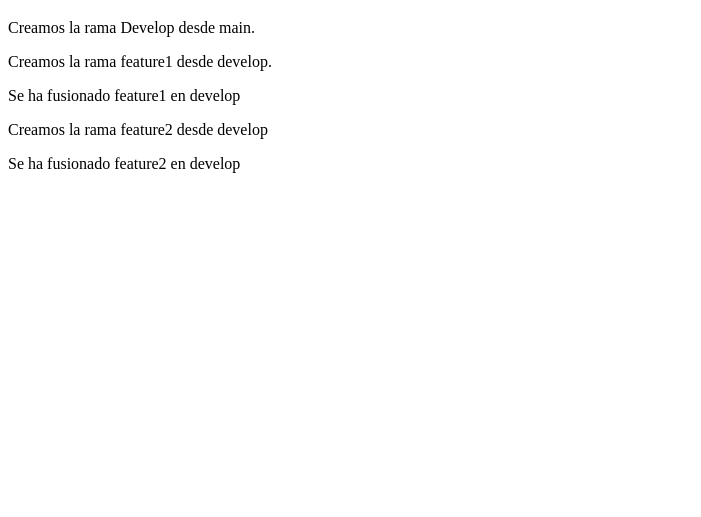
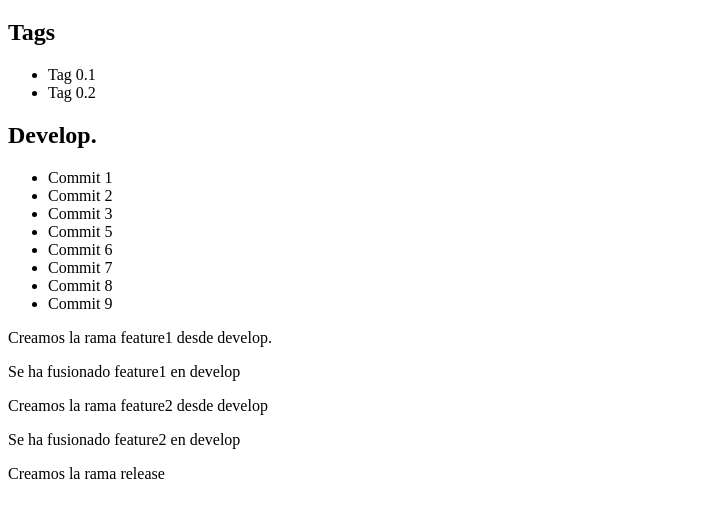
Before and after one commit to AndrePm98/TareaGit, a plain HTML site: page index.html in a window 1280 px wide. Shown: the part 61-578 px from the top of the page, without its empty margins (0-701 px from the left). Drawn offline with Linux system fonts and the light colour scheme.

Commit message:
Creación rama release

```diff
--- a/index.html
+++ b/index.html
@@ -7,12 +7,30 @@
 </head>
 <body>
     <h1>Tarea Git - Desarrollo Web en Entorno Cliente</h1>
-        <p>Creamos la rama Develop desde main.</p>
+
+    <h2>Tags</h2>
+    <ul>
+        <li>Tag 0.1</li>
+        <li>Tag 0.2</li>
+    </ul>
+    <h2>Develop.</h2>
+        <ul>
+            <li>Commit 1</li>
+            <li>Commit 2</li>
+            <li>Commit 3</li>
+            <li>Commit 5</li>
+            <li>Commit 6</li>
+            <li>Commit 7</li>
+            <li>Commit 8</li>
+            <li>Commit 9</li>
+        </ul>
 
             <p>Creamos la rama feature1 desde develop.</p>
                 <p>Se ha fusionado feature1 en develop</p>
 
             <p>Creamos la rama feature2 desde develop</p>
                 <p>Se ha fusionado feature2 en develop</p>
+
+        <p>Creamos la rama release</p>
 </body>
 </html>
```
